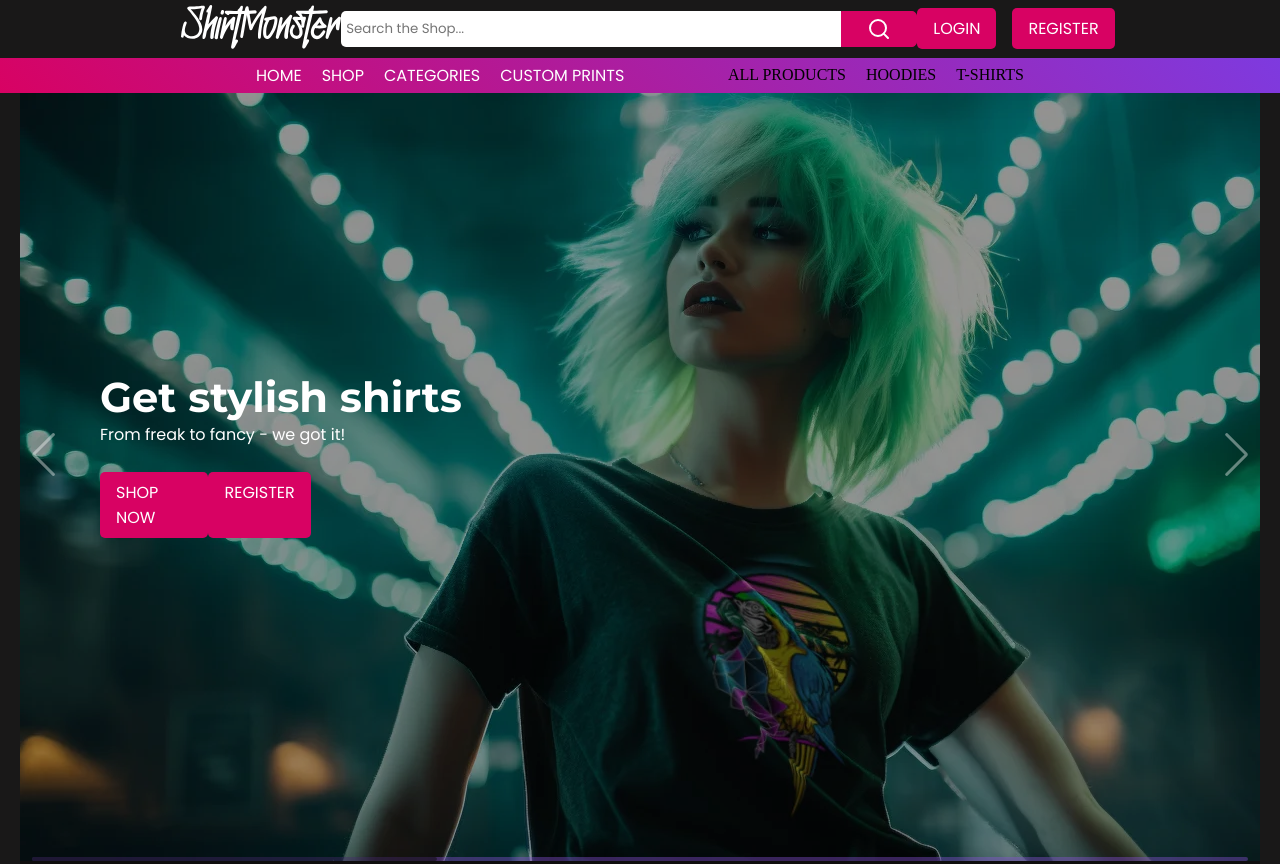
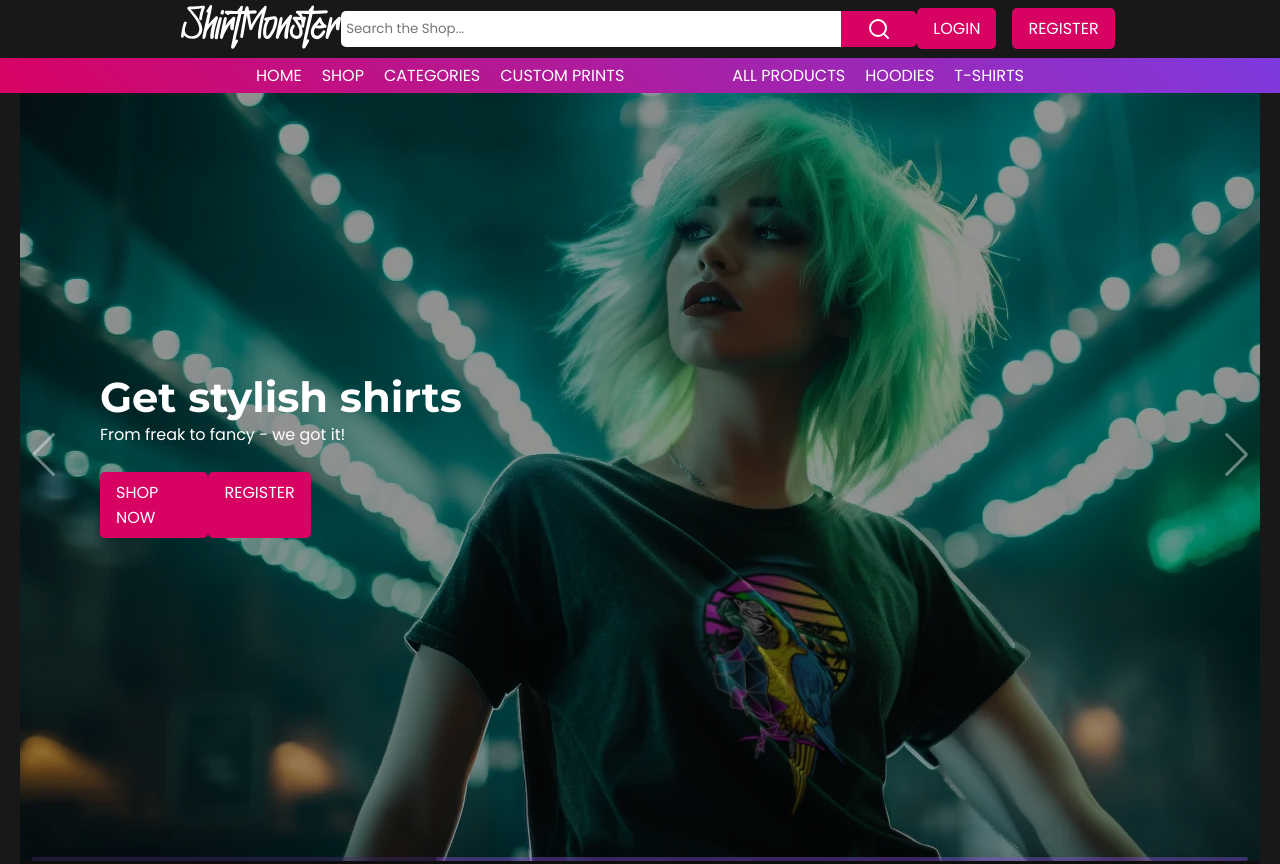
Before and after one commit to RebellionWebdesign/CI-FSD-PP5-SHIRTMONSTER, a Django app: page / in a window 1280 px wide. Shown: the top 864 px of the page. Run offline with Django 3.2, Linux system fonts and the light colour scheme; data that the repository does not hold is empty.

Commit message:
Fix filters and logout button

```diff
--- a/templates/base.html
+++ b/templates/base.html
@@ -63,7 +63,11 @@
                 </button>
             </form>
             <div class="auth-box column-3 flex flex-end">
+                {% if user.is_authenticated %}
+                <a class="cta-button-link text-light" href="{% url "account_logout" %}">LOGOUT</a>
+                {% else %}
                 <a class="cta-button-link text-light" href="{% url "account_login" %}">LOGIN</a>
+                {% endif %}
                 <a class="cta-button-link text-light" href="{% url "account_signup" %}">REGISTER</a>
             </div>
         </div>
@@ -111,9 +115,9 @@
             <div class="column-3 flex flex-center flex-end">
                 <nav class="filter-nav">
                     <ul>
-                        <li>ALL PRODUCTS</li>
-                        <li>HOODIES</li>
-                        <li>T-SHIRTS</li>
+                        <li><a class="text-light" href="{% url 'shop' %}?category=hoodies,t_shirts">ALL PRODUCTS</a></li>
+                        <li><a class="text-light" href="{% url 'shop' %}?category=hoodies">HOODIES</a></li>
+                        <li><a class="text-light" href="{% url 'shop' %}?category=t_shirts">T-SHIRTS</a></li>
                     </ul>
                 </nav>
             </div>
```
